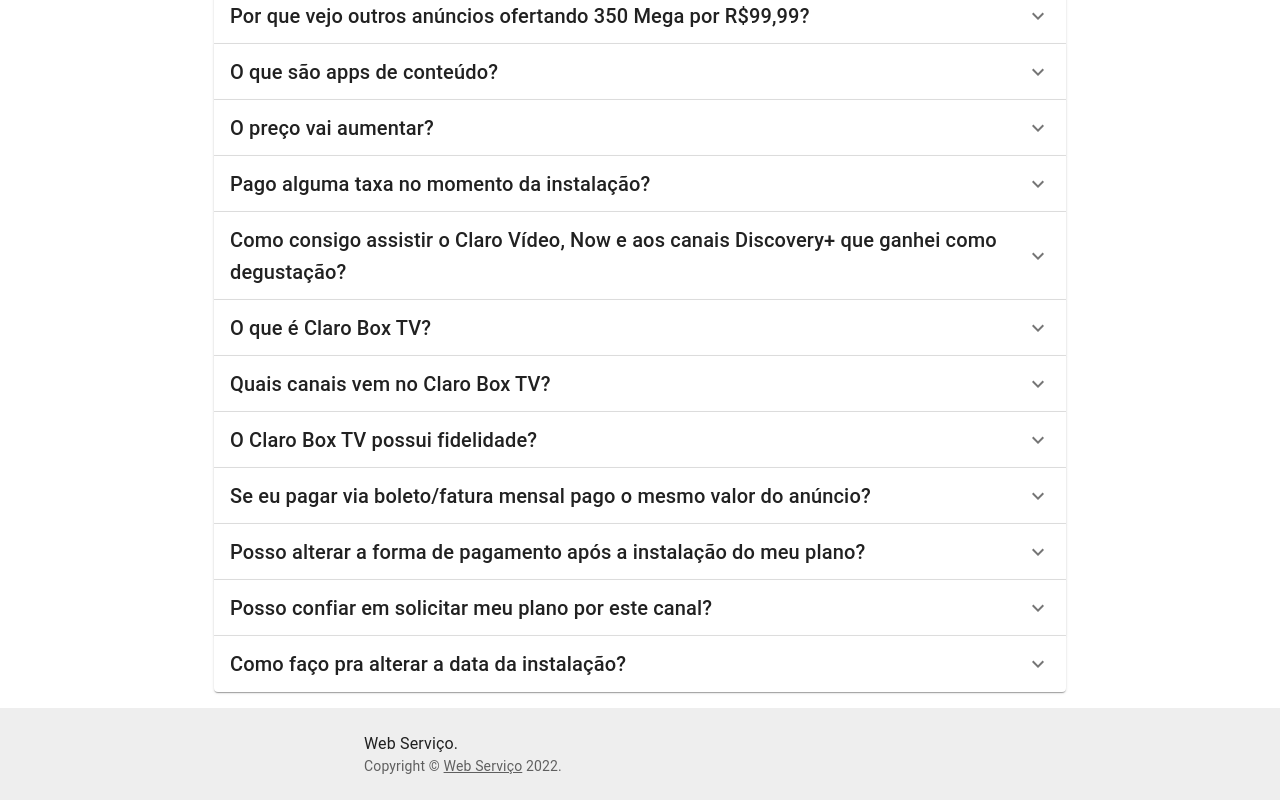
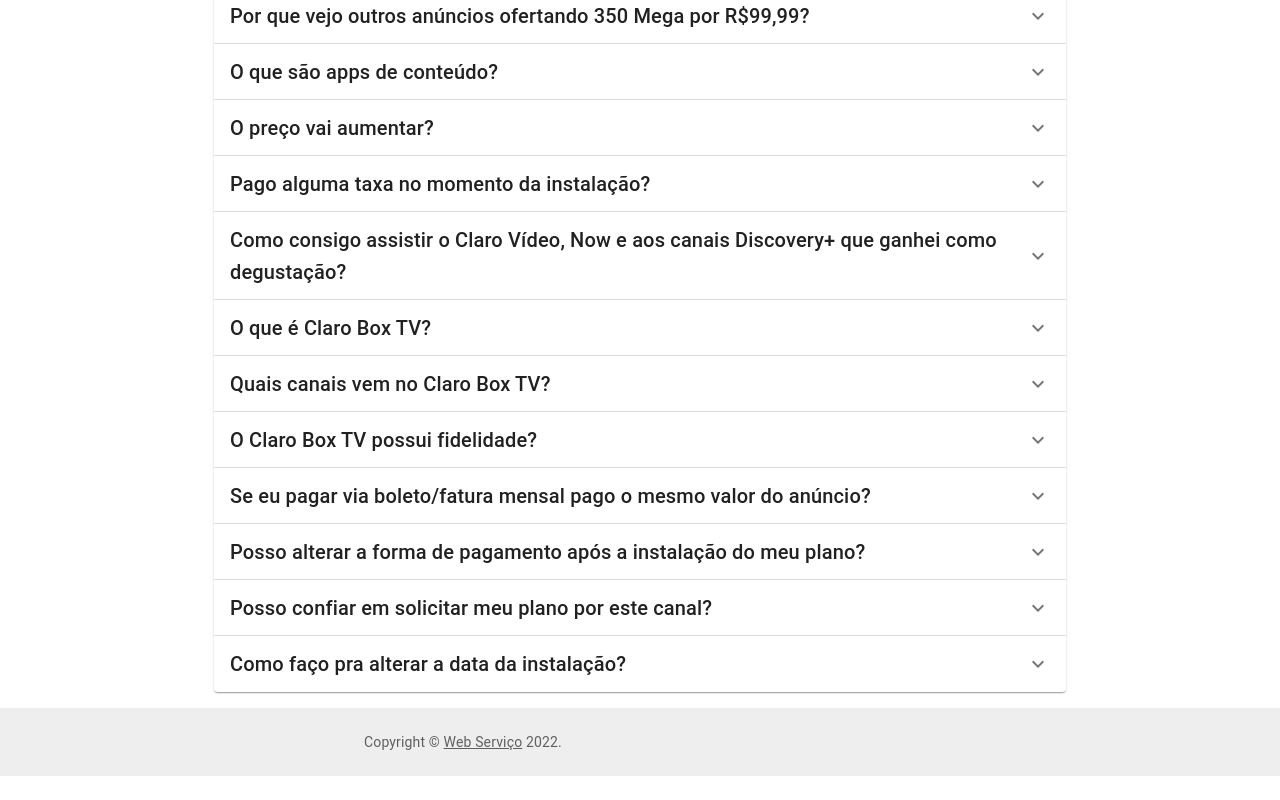
Before and after one commit to mrgenesis/landing-page-react, a React (Create React App) app: page / in a window 1280 px wide. Shown: the part 1275-2075 px from the top of the page. After the commit the page ends 2051 px from the top, so only its background shows below. Built offline with nearby package versions, Linux system fonts and the light colour scheme; no server answers.

Commit message:
Editado informação no rodapé

```diff
--- a/src/components/Footer/index.tsx
+++ b/src/components/Footer/index.tsx
@@ -1,5 +1,4 @@
 import Box from '@mui/material/Box';
-import Typography from '@mui/material/Typography';
 import Container from '@mui/material/Container';
 import Copyright from './Copyright';
 
@@ -19,9 +18,6 @@
       }}
     >
       <Container maxWidth="sm">
-        <Typography variant="body1">
-          Web Serviço.
-        </Typography>
         <Copyright />
       </Container>
     </Box>
```
